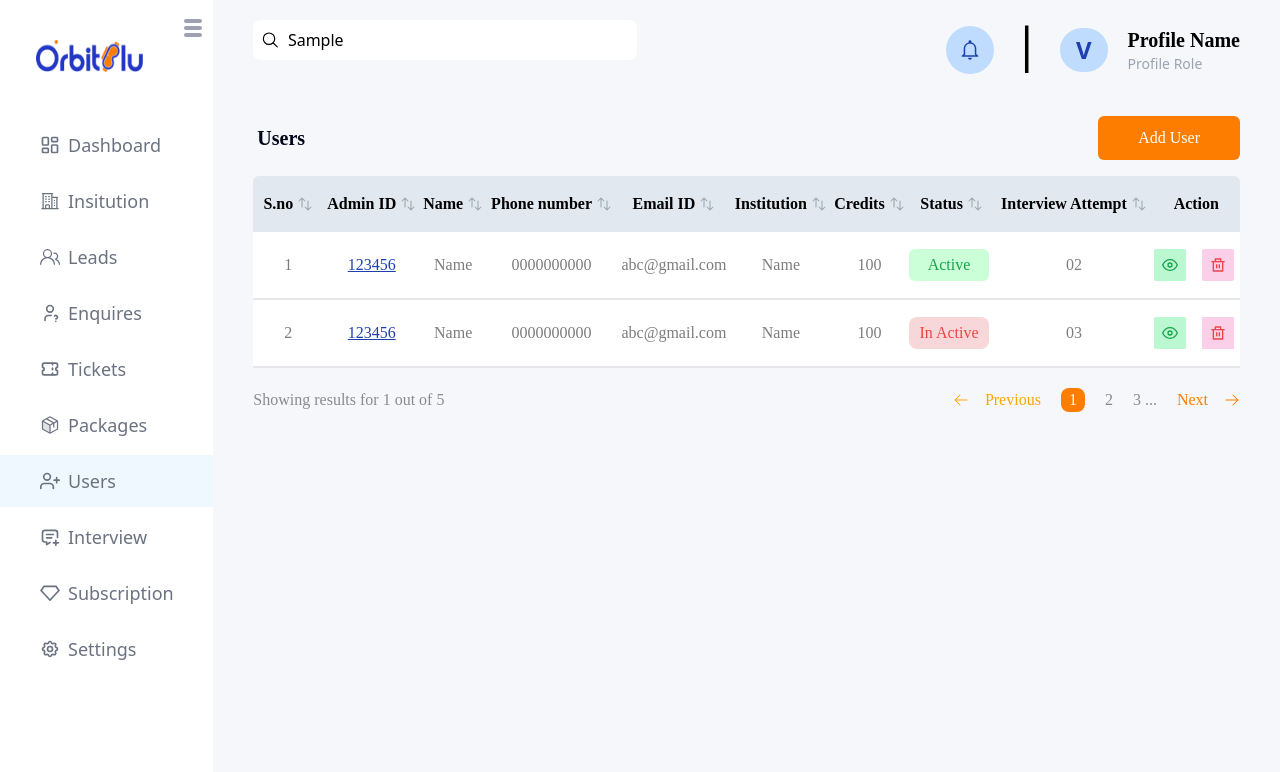
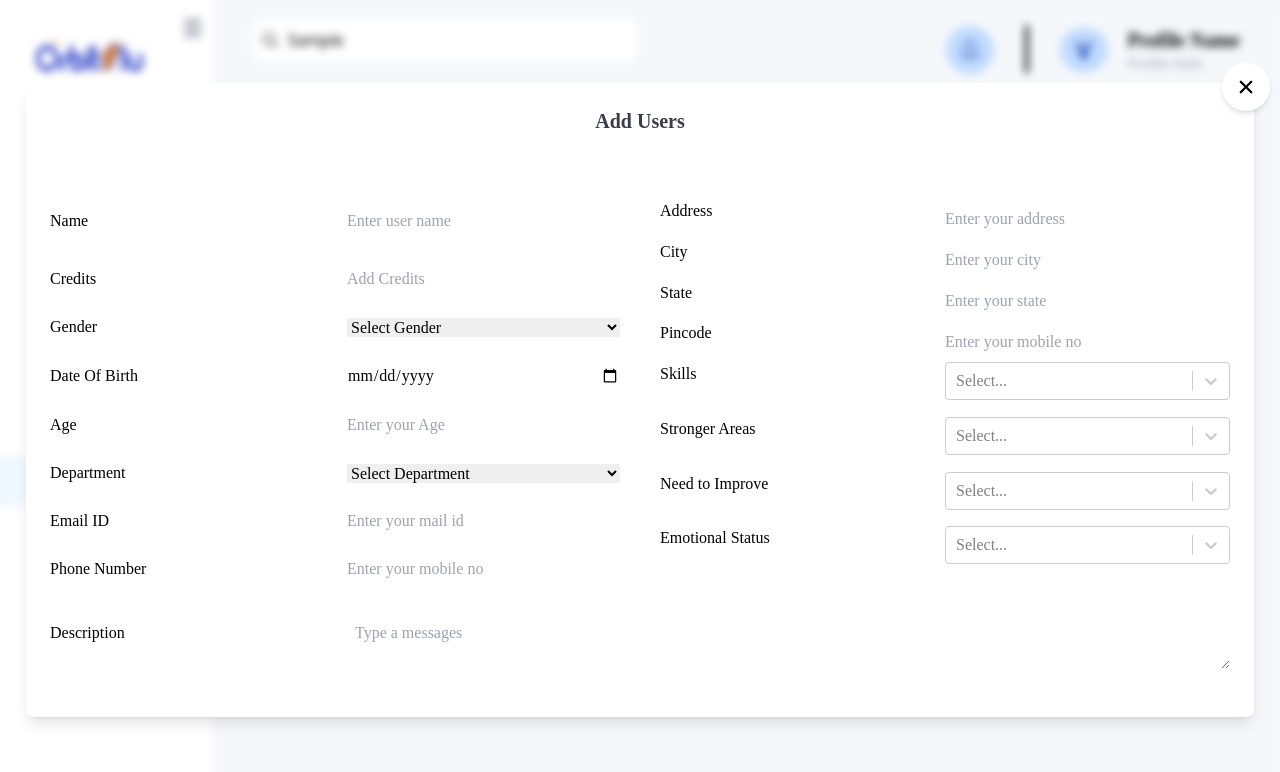
Before and after one commit to kasi-k/Orbit-blue, a React (Vite) app: page /users in a window 1280 px wide. Both pictures are taken after typing "Sample" into the empty fields and a click on the button "Add User". Shown: the top 772 px of the page. Built offline with nearby package versions, Linux system fonts and the light colour scheme.

Commit message:
seventh commit

```diff
--- a/package.json
+++ b/package.json
@@ -13,7 +13,8 @@
     "react": "^18.3.1",
     "react-dom": "^18.3.1",
     "react-icons": "^5.3.0",
-    "react-router-dom": "^6.26.2"
+    "react-router-dom": "^6.26.2",
+    "react-select": "^5.8.1"
   },
   "devDependencies": {
     "@eslint/js": "^9.9.0",
--- a/src/pages/Leads/AddLeads.jsx
+++ b/src/pages/Leads/AddLeads.jsx
@@ -3,10 +3,6 @@ import { IoClose } from "react-icons/io5";
 import Leads from './Leads';
 
 const AddLeads = ({onClose}) => {
-    const[cancel,setCancel]=useState(false)
-    const handleLeads=()=>{
-        setCancel(true)
-    }
   return (
     <>
     <div className=" font-Source_Sans_Pro fixed inset-0 flex justify-center  items-center bg-opacity-25 backdrop-blur-sm">
--- /dev/null
+++ b/src/pages/Users/AddUser.jsx
@@ -0,0 +1,81 @@
+import React, { useState } from 'react'
+import { IoClose } from "react-icons/io5";
+import Select from "react-select";
+const AddUser = ({onClose}) => {
+    const[add,setAdd]=useState(false)
+    const handleUser=()=>{
+       setAdd(true)
+    }
+    const skills=[
+        {label:"Interaction Design" , value: 'InteractionDesign'},
+        {label:" Visual Design", value:'VisualDesign'},
+        {label:"User Testing", value:'UserTesting'}
+    ];
+  return (
+    <>
+    <div className=" font-Source_Sans_Pro fixed inset-0 flex justify-center  items-center bg-opacity-25 backdrop-blur-sm">
+    <div className=" mx-2 shadow-lg bg-white rounded-lg">
+      <div className="grid ">
+        <button onClick={onClose} className=" place-self-end bg-white  rounded-full lg:-mx-4 lg:-my-5 md:-my-5 md:-mx-4 my-1 mx-1 lg:shadow-md md:shadow-md shadow-none lg:py-3 md:py-3 py-0 lg:px-3 md:px-3 px-0 ">
+          <IoClose className="size-[24px]" />
+        </button>
+        <h1 className="grid justify-center py-4  text-[#383E49] font-bold text-xl">
+            Add Users </h1>
+            <form className='grid grid-cols-12 my-6 p-6 gap-10'>
+                <div className=' grid grid-cols-2 col-span-6 items-center gap-6  '>
+                <label className=''>Name</label>
+                <input type="text" placeholder='Enter user name' className='h-11 w-[273px]' />
+                <label>Credits</label>
+                <input type="text" placeholder='Add Credits' />
+                <label>Gender</label>
+                <select defaultValue="Gender">
+                   <option value="Gender">Select Gender</option>
+                    <option value="male">Male</option>
+                    <option value="female">Female</option>
+                    <option value="others">Others</option>
+                </select>
+                <label >Date Of Birth</label>
+                <input type="date" />
+                <label>Age</label>
+                <input type="text" placeholder='Enter your Age' />
+                <label>Department</label>
+                <select defaultValue="depart">
+                    <option value="depart">Select Department</option>
+                    <option value="computer">Computer Science</option>
+                    <option value="mech">Mechanical</option>
+                    <option value="IT">Information Technology</option>
+                </select>
+                <label>Email ID</label>
+                <input type="email" placeholder='Enter your mail id' />
+                <label>Phone Number</label>
+                <input type="tel" placeholder='Enter your mobile no' />
+                </div>
+                <div className=' grid grid-cols-2 col-span-6'>
+                <label className=''>Address</label>
+                <input type="text" placeholder='Enter your address' className='' />
+                <label>City</label>
+                <input type="text" placeholder='Enter your city' />
+                <label>State</label>
+                <input type="text" placeholder='Enter your state' />
+                <label>Pincode</label>
+                <input type="tel" placeholder='Enter your mobile no'/>
+                <label>Skills</label>
+                <Select options={skills} isMulti/>
+                <label>Stronger Areas</label>
+                <Select options={skills} isMulti/>
+                <label>Need to Improve</label>
+                <Select options={skills} isMulti/>
+                <label>Emotional Status</label>
+                <Select options={skills} isMulti/>
+                </div>
+                <label className=' col-span-3'>Description</label>
+                <textarea placeholder='Type a messages' className='col-span-9'></textarea>
+            </form>
+    </div>
+    </div>
+    </div>
+    </>
+  )
+}
+
+export default AddUser
--- a/src/pages/Users/User.jsx
+++ b/src/pages/Users/User.jsx
@@ -5,7 +5,12 @@ import { RiDeleteBinLine } from "react-icons/ri";
 import { FiEye } from "react-icons/fi";
 import {  Navigate, useNavigate } from "react-router-dom";
 import UsersView from "./UsersView";
+import AddUser from "./AddUser";
 const User = () => {
+  const[add,setAdd]=useState(false)
+    const handleUser=()=>{
+       setAdd(true)
+    }
   const Navigate = useNavigate();
 
   const handleView=()=>{
@@ -15,7 +20,7 @@ const User = () => {
     <>
     <div className="flex  my-4 justify-between">
       <h1 className="font-Exo text-xl font-bold py-2 px-1 text-slate-950">Users</h1>
-      <button className="bg-orange text-white rounded-md py-2 px-10  font-Source_Sans_Pro">
+      <button onClick={handleUser} className="bg-orange text-white rounded-md py-2 px-10  font-Source_Sans_Pro">
         Add User
       </button>
     </div>
@@ -160,6 +165,7 @@ const User = () => {
         </p>
       </div>
     </div>
+    {add && <AddUser onClose={()=>setAdd(false)}/>}
     </>
   )
 }
```
Also changed, not shown: 1 other file (tests, documents, lock files or other folders).
